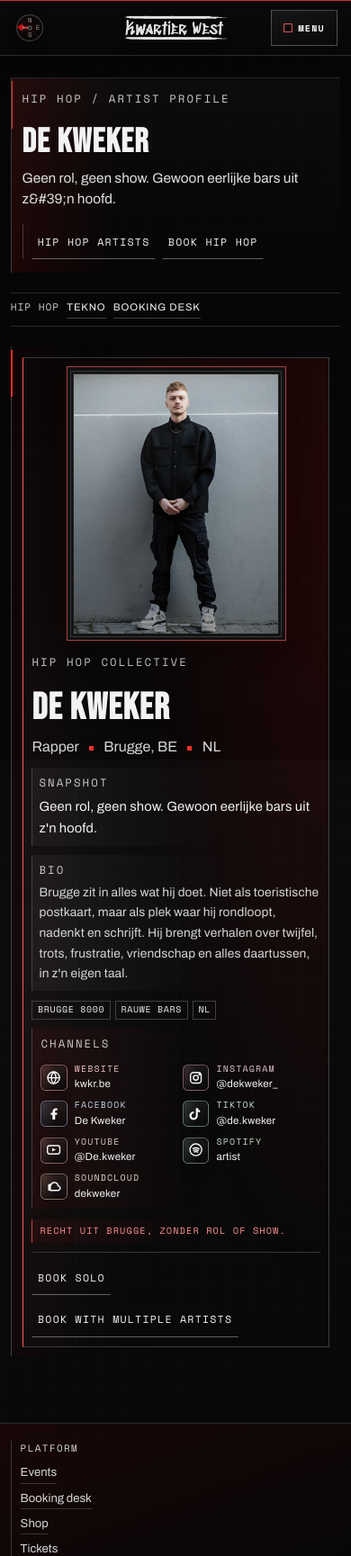
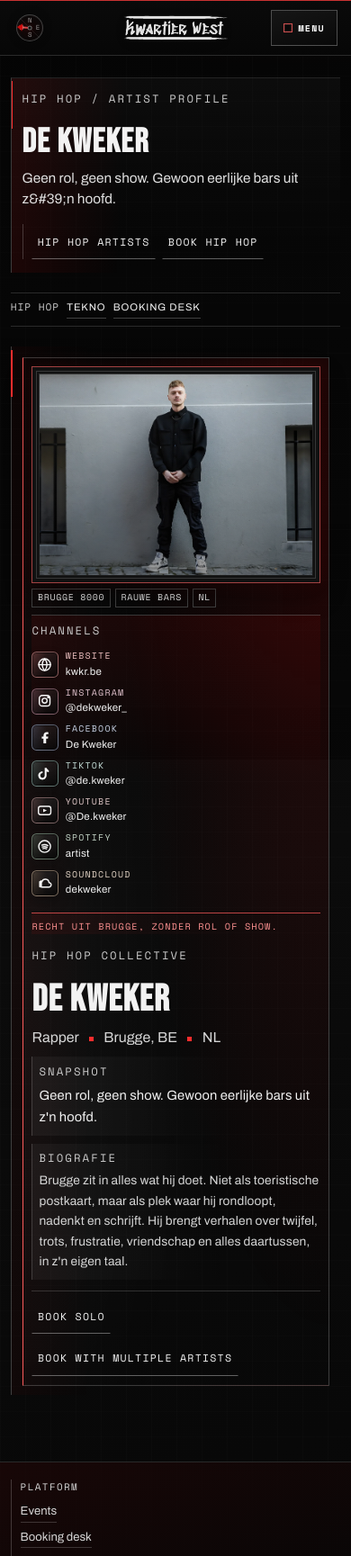
Before and after one commit to kwartierwestdev/kwartier-west, a website: page pages/hiphop/artist.html in a window 390 px wide. Shown: the top 1729 px of the page at 90% size. Drawn offline with nearby package versions, Linux system fonts and the light colour scheme.

Commit message:
Stabilize artist layout and add professional quality/deploy gates

```diff
--- a/css/base.css
+++ b/css/base.css
@@ -2247,6 +2247,12 @@ button.chip-link:hover {
   box-shadow: 0 12px 28px rgba(0, 0, 0, 0.3), 0 0 18px rgba(227, 13, 13, 0.1);
 }
 
+.artist-hero__rail {
+  display: grid;
+  gap: 0.56rem;
+  align-content: start;
+}
+
 .artist-hero__media {
   position: relative;
   border: 1px solid rgba(255, 255, 255, 0.24);
@@ -2339,20 +2345,44 @@ button.chip-link:hover {
 }
 
 .artist-hero__bio {
-  display: grid;
-  gap: 0.62rem;
+  display: block;
   color: #d5d5d5;
   font-size: 0.91rem;
+  position: relative;
 }
 
 .artist-hero__bio p {
   margin: 0;
 }
 
+.artist-hero__bio p + p {
+  margin-top: 0.62rem;
+}
+
+.artist-hero__bio.is-collapsed {
+  max-height: 9.8rem;
+  overflow: hidden;
+}
+
+.artist-hero__bio.is-collapsed::after {
+  content: "";
+  position: absolute;
+  left: 0;
+  right: 0;
+  bottom: 0;
+  height: 2.8rem;
+  pointer-events: none;
+  background: linear-gradient(180deg, rgba(10, 10, 10, 0), rgba(10, 10, 10, 0.94));
+}
+
+.artist-hero__bio-toggle {
+  margin-top: 0.52rem;
+}
+
 .artist-hero__signature {
-  margin: 0.06rem 0 0;
-  border-left: 1px solid color-mix(in srgb, var(--accent) 56%, rgba(255, 255, 255, 0.36));
-  padding: 0.35rem 0 0.35rem 0.5rem;
+  margin: 0;
+  border-top: 1px solid color-mix(in srgb, var(--accent) 56%, rgba(255, 255, 255, 0.36));
+  padding: 0.46rem 0 0;
   font-family: "Space Mono", monospace;
   font-size: 0.64rem;
   letter-spacing: 0.11em;
@@ -2367,10 +2397,10 @@ button.chip-link:hover {
   display: grid;
   gap: 0.38rem;
   width: 100%;
-  border-left: 1px solid rgba(255, 255, 255, 0.2);
-  padding: 0.42rem 0 0.46rem 0.56rem;
+  border-top: 1px solid rgba(255, 255, 255, 0.2);
+  padding: 0.42rem 0 0.46rem;
   background:
-    linear-gradient(90deg, rgba(227, 13, 13, 0.07), rgba(227, 13, 13, 0) 60%),
+    linear-gradient(180deg, rgba(227, 13, 13, 0.09), rgba(227, 13, 13, 0) 58%),
     transparent;
 }
 
@@ -2380,8 +2410,8 @@ button.chip-link:hover {
 
 .artist-hero__socials {
   display: grid;
-  grid-template-columns: repeat(2, minmax(0, 1fr));
-  gap: 0.32rem 0.5rem;
+  grid-template-columns: minmax(0, 1fr);
+  gap: 0.26rem;
   width: 100%;
 }
 
@@ -2406,6 +2436,10 @@ button.chip-link:hover {
   white-space: nowrap;
   overflow: hidden;
   text-overflow: ellipsis;
+}
+
+.artist-hero__rail .artist-hero__tags {
+  margin-top: -0.08rem;
 }
 
 .artist-hero__actions {
@@ -3221,7 +3255,7 @@ input[disabled] {
     grid-template-columns: minmax(232px, 296px) minmax(0, 1fr);
     gap: 0.82rem;
     padding-left: 0.6rem;
-    align-items: start;
+    align-items: stretch;
   }
 
   .surface--artist-detail .artist-hero__body {
@@ -3584,6 +3618,21 @@ input[disabled] {
     padding: 0.52rem;
   }
 
+  .artist-hero {
+    grid-template-columns: 1fr;
+    gap: 0.62rem;
+  }
+
+  .artist-hero__rail {
+    gap: 0.52rem;
+  }
+
+  .artist-hero__media {
+    width: 100%;
+    max-width: none;
+    aspect-ratio: 4 / 3;
+  }
+
   .artist-card__media {
     max-width: none;
     width: 100%;
@@ -3647,7 +3696,7 @@ input[disabled] {
 
   .artist-hero__socials {
     display: grid;
-    grid-template-columns: repeat(2, minmax(0, 1fr));
+    grid-template-columns: minmax(0, 1fr);
     width: 100%;
     gap: 0.32rem;
   }
@@ -3753,6 +3802,29 @@ input[disabled] {
 }
 
 @media (max-width: 520px) {
+  .artist-hero {
+    grid-template-columns: 1fr;
+    gap: 0.58rem;
+  }
+
+  .artist-hero__rail {
+    gap: 0.5rem;
+  }
+
+  .artist-hero__media {
+    width: 100%;
+    max-width: none;
+    aspect-ratio: 4 / 3;
+  }
+
+  .artist-hero__body {
+    gap: 0.56rem;
+  }
+
+  .artist-hero__actions {
+    margin-top: 0.24rem;
+  }
+
   .artist-card,
   .artist-card:nth-child(even) {
     grid-template-columns: 1fr;
--- a/js/artist-detail.js
+++ b/js/artist-detail.js
@@ -271,6 +271,7 @@ export async function renderArtistDetail(sideKey, { baseDepth = 0 } = {}) {
     const storyRaw = String(artist?.story || "").trim();
     const summary = escapeHTML(summaryRaw);
     const hasBioStory = Boolean(storyRaw) && normalizeCopy(storyRaw) !== normalizeCopy(summaryRaw);
+    const bioIsLong = hasBioStory && normalizeCopy(storyRaw).length > 320;
     const bioParagraphs = hasBioStory
       ? splitStoryParagraphs(storyRaw).map((paragraph) => `<p>${escapeHTML(paragraph)}</p>`).join("")
       : "";
@@ -297,9 +298,17 @@ export async function renderArtistDetail(sideKey, { baseDepth = 0 } = {}) {
 
     root.innerHTML = `
       <section class="artist-hero${isSpotlightProfile ? " artist-hero--spotlight" : ""}" data-artist="${escapeHTML(artistSlug)}">
-        <div class="artist-hero__media${photo ? "" : " is-empty"}">
-          ${photo ? `<img src="${photo}" alt="${name}" loading="eager">` : `<span>${t("common.noPhoto")}</span>`}
-        </div>
+        <aside class="artist-hero__rail">
+          <div class="artist-hero__media${photo ? "" : " is-empty"}">
+            ${photo ? `<img src="${photo}" alt="${name}" loading="eager">` : `<span>${t("common.noPhoto")}</span>`}
+          </div>
+          ${tags ? `<div class="artist-hero__tags">${tags}</div>` : ""}
+          <div class="artist-hero__connect">
+            <p class="eyebrow">${t("artist.section.channels")}</p>
+            ${socialRail || `<p class="muted">${t("artist.linksEmpty")}</p>`}
+          </div>
+          ${signatureLine ? `<p class="artist-hero__signature">${signatureLine}</p>` : ""}
+        </aside>
 
         <div class="artist-hero__body">
           <p class="eyebrow">${escapeHTML(sideLabel(currentSide))} ${escapeHTML(t("artist.collectiveSuffix"))}</p>
@@ -314,17 +323,10 @@ export async function renderArtistDetail(sideKey, { baseDepth = 0 } = {}) {
           ${bioParagraphs ? `
             <section class="artist-hero__copy artist-hero__copy--bio">
               <p class="eyebrow artist-hero__copy-label">${t("artist.section.bio")}</p>
-              <div class="artist-hero__bio">${bioParagraphs}</div>
+              <div class="artist-hero__bio${bioIsLong ? " is-collapsed" : ""}" data-artist-bio>${bioParagraphs}</div>
+              ${bioIsLong ? `<button type="button" class="chip-link artist-hero__bio-toggle" data-artist-bio-toggle aria-expanded="false">${t("artist.bio.expand")}</button>` : ""}
             </section>
           ` : ""}
-          ${tags ? `<div class="artist-hero__tags">${tags}</div>` : ""}
-
-          <div class="artist-hero__connect">
-            <p class="eyebrow">${t("artist.section.channels")}</p>
-            ${socialRail || `<p class="muted">${t("artist.linksEmpty")}</p>`}
-          </div>
-
-          ${signatureLine ? `<p class="artist-hero__signature">${signatureLine}</p>` : ""}
 
           <div class="inline-actions artist-hero__actions">
             <a class="chip-link" href="${escapeHTML(bookingPath(currentSide, "single", resolvedSlug))}">${t("artist.bookSolo")}</a>
@@ -333,6 +335,16 @@ export async function renderArtistDetail(sideKey, { baseDepth = 0 } = {}) {
         </div>
       </section>
     `;
+
+    const bioNode = root.querySelector("[data-artist-bio]");
+    const bioToggle = root.querySelector("[data-artist-bio-toggle]");
+    if (bioNode && bioToggle) {
+      bioToggle.addEventListener("click", () => {
+        const isCollapsed = bioNode.classList.toggle("is-collapsed");
+        bioToggle.setAttribute("aria-expanded", isCollapsed ? "false" : "true");
+        bioToggle.textContent = isCollapsed ? t("artist.bio.expand") : t("artist.bio.collapse");
+      });
+    }
   } catch (error) {
     console.error(error);
     root.innerHTML = `<p class="muted">${t("events.error")}</p>`;
--- a/js/core/i18n.js
+++ b/js/core/i18n.js
@@ -201,9 +201,11 @@ const EN = {
   "artist.section.live": "Live direction",
   "artist.section.focus": "Focus lanes",
   "artist.section.summary": "Snapshot",
-  "artist.section.bio": "Bio",
+  "artist.section.bio": "Biografie",
   "artist.section.channels": "Channels",
   "artist.collectiveSuffix": "collective",
+  "artist.bio.expand": "Read full bio",
+  "artist.bio.collapse": "Show less",
   "artist.focusEmpty": "No focus lanes published yet.",
   "artist.linksEmpty": "No public channels published yet.",
 
@@ -570,6 +572,8 @@ const NL = {
   "artist.section.bio": "Bio",
   "artist.section.channels": "Kanalen",
   "artist.collectiveSuffix": "collectief",
+  "artist.bio.expand": "Lees volledige bio",
+  "artist.bio.collapse": "Toon minder",
   "artist.focusEmpty": "Nog geen focuspunten gepubliceerd.",
   "artist.linksEmpty": "Nog geen kanalen gepubliceerd.",
 
--- a/package.json
+++ b/package.json
@@ -6,8 +6,10 @@
     "dev": "npx --yes http-server -c-1 -p 5173 .",
     "validate": "node data/validate.mjs",
     "i18n-check": "node scripts/i18n-check.mjs",
+    "lint": "npm run i18n-check",
     "sitemap": "node scripts/generate-sitemap.mjs",
     "site-check": "node scripts/site-check.mjs",
-    "check": "npm run validate && npm run i18n-check && npm run site-check"
+    "check": "npm run validate && npm run lint && npm run site-check",
+    "prepush": "npm run check"
   }
 }
```
Also changed, not shown: docs/artist-content-contract.md (added, +25 -0 lines), .github/workflows/quality-check.yml (added), README.md, 1 other file.
